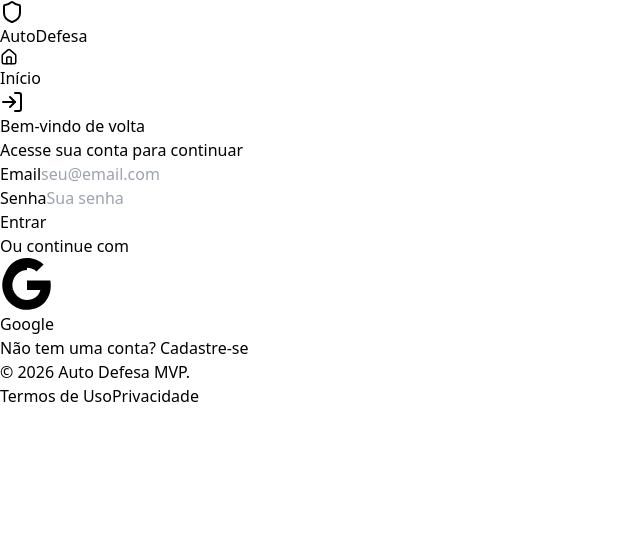
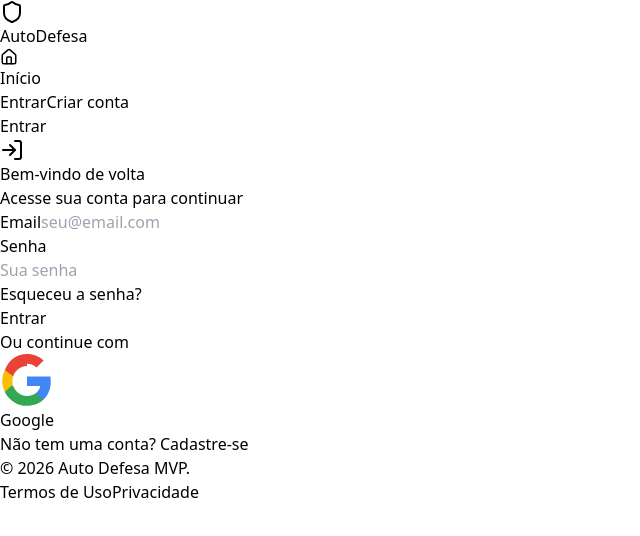
Before and after one commit to rodrigocvmd/auto-defesa, a React (Vite) app in the folder client/: page /login in a window 1280 px wide. Shown: the top 536 px of the page, without its empty margins (0-640 px from the left). Built offline with nearby package versions, Linux system fonts and the light colour scheme; no server answers; the HTML template or start-up script is replaced by a standard one.

Commit message:
feat: auth logic updated

```diff
--- a/client/src/layouts/MainLayout.jsx
+++ b/client/src/layouts/MainLayout.jsx
@@ -1,10 +1,22 @@
 import React from 'react';
-import { Link, useLocation } from 'react-router-dom';
-import { Shield, Home } from 'lucide-react';
+import { Link, useLocation, useNavigate } from 'react-router-dom';
+import { Shield, Home, User, LogOut } from 'lucide-react';
+import { useAuth } from '../contexts/AuthContext';
 
 const MainLayout = ({ children }) => {
   const location = useLocation();
+  const navigate = useNavigate();
+  const { currentUser, logout } = useAuth();
   const isHome = location.pathname === '/';
+
+  async function handleLogout() {
+    try {
+        await logout();
+        navigate('/login');
+    } catch (error) {
+        console.error("Erro ao sair", error);
+    }
+  }
 
   return (
     <div className="min-h-screen bg-gray-50 flex flex-col font-sans">
@@ -24,18 +36,49 @@ const MainLayout = ({ children }) => {
               </span>
             </Link>
 
-            {/* Desktop Navigation (Pode crescer no futuro) */}
-            <nav className="hidden md:flex gap-6">
+            {/* Desktop Navigation */}
+            <nav className="hidden md:flex items-center gap-6">
               {!isHome && (
                 <Link to="/" className="text-gray-500 hover:text-blue-600 font-medium transition-colors flex items-center gap-2">
                   <Home size={18} /> Início
                 </Link>
               )}
+
+              <div className="h-6 w-px bg-gray-200 mx-2"></div>
+
+              {currentUser ? (
+                 <div className="flex items-center gap-4">
+                    <span className="text-sm text-gray-600 truncate max-w-[150px]">
+                        {currentUser.email}
+                    </span>
+                    <button
+                        onClick={handleLogout}
+                        className="text-gray-500 hover:text-red-600 font-medium transition-colors flex items-center gap-2"
+                    >
+                        <LogOut size={18} /> Sair
+                    </button>
+                 </div>
+              ) : (
+                <div className="flex items-center gap-4">
+                    <Link to="/login" className="text-gray-600 hover:text-blue-600 font-medium transition-colors">
+                        Entrar
+                    </Link>
+                    <Link to="/register" className="bg-blue-600 hover:bg-blue-700 text-white px-4 py-2 rounded-lg font-medium transition-colors">
+                        Criar conta
+                    </Link>
+                </div>
+              )}
             </nav>
 
-            {/* Mobile Action (opcional, placeholder) */}
-            <div className="md:hidden">
-              {/* Menu hamburguer iria aqui se necessário */}
+            {/* Mobile Action (simplificado) */}
+            <div className="md:hidden flex items-center gap-4">
+                {currentUser ? (
+                     <button onClick={handleLogout} className="text-gray-600">
+                        <LogOut size={20} />
+                     </button>
+                ) : (
+                    <Link to="/login" className="text-blue-600 font-medium">Entrar</Link>
+                )}
             </div>
           </div>
         </div>
--- a/client/src/pages/Login.jsx
+++ b/client/src/pages/Login.jsx
@@ -2,14 +2,17 @@ import React, { useState } from 'react';
 import { useAuth } from '../contexts/AuthContext';
 import { Link, useNavigate } from 'react-router-dom';
 import MainLayout from '../layouts/MainLayout';
-import { AlertCircle, LogIn } from 'lucide-react';
+import { AlertCircle, LogIn, KeyRound, ArrowLeft } from 'lucide-react';
 
 export default function Login() {
     const [email, setEmail] = useState('');
     const [password, setPassword] = useState('');
     const [error, setError] = useState('');
+    const [message, setMessage] = useState('');
     const [loading, setLoading] = useState(false);
-    const { login, loginWithGoogle } = useAuth();
+    const [isResetMode, setIsResetMode] = useState(false);
+
+    const { login, loginWithGoogle, resetPassword } = useAuth();
     const navigate = useNavigate();
 
     async function handleSubmit(e) {
@@ -17,12 +20,23 @@ export default function Login() {
 
         try {
             setError('');
+            setMessage('');
             setLoading(true);
+
+            if (isResetMode) {
+                await resetPassword(email);
+                setMessage('Verifique seu email para instruções de redefinição de senha.');
+            } else {
                 await login(email, password);
                 navigate('/');
+            }
         } catch (err) {
             console.error(err);
+            if (isResetMode) {
+                setError('Falha ao redefinir a senha. Verifique se o email está correto.');
+            } else {
                 setError('Falha ao fazer login. Verifique suas credenciais.');
+            }
         }
 
         setLoading(false);
@@ -41,22 +55,41 @@ export default function Login() {
         setLoading(false);
     }
 
+    function toggleMode() {
+        setIsResetMode(!isResetMode);
+        setError('');
+        setMessage('');
+    }
+
     return (
         <MainLayout>
             <div className="flex items-center justify-center min-h-[60vh]">
                 <div className="w-full max-w-md bg-white rounded-2xl shadow-sm border border-gray-200 p-8">
                     <div className="text-center mb-8">
                         <div className="bg-blue-100 p-3 rounded-full w-fit mx-auto mb-4 text-blue-600">
-                            <LogIn size={24} />
+                            {isResetMode ? <KeyRound size={24} /> : <LogIn size={24} />}
                         </div>
-                        <h2 className="text-2xl font-bold text-gray-900">Bem-vindo de volta</h2>
-                        <p className="text-gray-500 mt-2">Acesse sua conta para continuar</p>
+                        <h2 className="text-2xl font-bold text-gray-900">
+                            {isResetMode ? 'Redefinir Senha' : 'Bem-vindo de volta'}
+                        </h2>
+                        <p className="text-gray-500 mt-2">
+                            {isResetMode
+                                ? 'Informe seu email para recuperar o acesso'
+                                : 'Acesse sua conta para continuar'}
+                        </p>
                     </div>
 
                     {error && (
                         <div className="bg-red-50 text-red-600 p-3 rounded-lg mb-6 flex items-center gap-2 text-sm">
                             <AlertCircle size={16} />
                             {error}
+                        </div>
+                    )}
+
+                    {message && (
+                        <div className="bg-green-50 text-green-600 p-3 rounded-lg mb-6 flex items-center gap-2 text-sm">
+                            <AlertCircle size={16} />
+                            {message}
                         </div>
                     )}
 
@@ -72,8 +105,12 @@ export default function Login() {
                                 onChange={(e) => setEmail(e.target.value)}
                             />
                         </div>
+
+                        {!isResetMode && (
                             <div>
-                            <label className="block text-sm font-medium text-gray-700 mb-1">Senha</label>
+                                <div className="flex justify-between items-center mb-1">
+                                    <label className="block text-sm font-medium text-gray-700">Senha</label>
+                                </div>
                                 <input
                                     type="password"
                                     required
@@ -82,17 +119,40 @@ export default function Login() {
                                     value={password}
                                     onChange={(e) => setPassword(e.target.value)}
                                 />
+                                <div className="text-right mt-1">
+                                    <button
+                                        type="button"
+                                        onClick={toggleMode}
+                                        className="text-sm text-blue-600 hover:text-blue-500"
+                                    >
+                                        Esqueceu a senha?
+                                    </button>
                                 </div>
+                            </div>
+                        )}
 
                         <button
                             type="submit"
                             disabled={loading}
                             className="w-full bg-blue-600 hover:bg-blue-700 text-white font-semibold py-2.5 rounded-lg transition-colors disabled:opacity-50"
                         >
-                            {loading ? 'Entrando...' : 'Entrar'}
+                            {loading
+                                ? 'Carregando...'
+                                : (isResetMode ? 'Enviar email de recuperação' : 'Entrar')
+                            }
                         </button>
                     </form>
 
+                    {isResetMode ? (
+                        <div className="mt-6 text-center">
+                            <button
+                                onClick={toggleMode}
+                                className="text-gray-600 hover:text-gray-900 flex items-center justify-center gap-2 mx-auto transition-colors"
+                            >
+                                <ArrowLeft size={16} /> Voltar para o Login
+                            </button>
+                        </div>
+                    ) : (
                         <div className="mt-6">
                             <div className="relative">
                                 <div className="absolute inset-0 flex items-center">
@@ -109,26 +169,13 @@ export default function Login() {
                                 className="mt-6 w-full bg-white border border-gray-300 hover:bg-gray-50 text-gray-700 font-medium py-2.5 rounded-lg transition-colors flex items-center justify-center gap-2"
                             >
                                 <svg className="w-5 h-5" viewBox="0 0 24 24">
-                                <path
-                                    fill="currentColor"
-                                    d="M22.56 12.25c0-.78-.07-1.53-.2-2.25H12v4.26h5.92c-.26 1.37-1.04 2.53-2.21 3.31v2.77h3.57c2.08-1.92 3.28-4.74 3.28-8.09z"
-                                />
-                                <path
-                                    fill="currentColor"
-                                    d="M12 23c2.97 0 5.46-.98 7.28-2.66l-3.57-2.77c-.98.66-2.23 1.06-3.71 1.06-2.86 0-5.29-1.93-6.16-4.53H2.18v2.84C3.99 20.53 7.7 23 12 23z"
-                                />
-                                <path
-                                    fill="currentColor"
-                                    d="M5.84 14.09c-.22-.66-.35-1.36-.35-2.09s.13-1.43.35-2.09V7.07H2.18C1.43 8.55 1 10.22 1 12s.43 3.45 1.18 4.93l2.85-2.84z"
-                                />
-                                <path
-                                    fill="currentColor"
-                                    d="M12 4.36c1.62 0 3.06.56 4.21 1.64l3.15-3.15C17.45 1.09 14.97 0 12 0 7.7 0 3.99 2.47 2.18 7.07l3.66 2.84c.87-2.6 3.3-4.53 6.16-4.53z"
-                                />
+                                    <path d="M22.56 12.25c0-.78-.07-1.53-.2-2.25H12v4.26h5.92c-.26 1.37-1.04 2.53-2.21 3.31v2.77h3.57c2.08-1.92 3.28-4.74 3.28-8.09z" fill="#4285F4" />
+                                    <path d="M12 23c2.97 0 5.46-.98 7.28-2.66l-3.57-2.77c-.98.66-2.23 1.06-3.71 1.06-2.86 0-5.29-1.93-6.16-4.53H2.18v2.84C3.99 20.53 7.7 23 12 23z" fill="#34A853" />
+                                    <path d="M5.84 14.09c-.22-.66-.35-1.36-.35-2.09s.13-1.43.35-2.09V7.07H2.18C1.43 8.55 1 10.22 1 12s.43 3.45 1.18 4.93l2.85-2.84z" fill="#FBBC05" />
+                                    <path d="M12 4.36c1.62 0 3.06.56 4.21 1.64l3.15-3.15C17.45 1.09 14.97 0 12 0 7.7 0 3.99 2.47 2.18 7.07l3.66 2.84c.87-2.6 3.3-4.53 6.16-4.53z" fill="#EA4335" />
                                 </svg>
                                 Google
                             </button>
-                    </div>
 
                             <div className="mt-8 text-center text-sm text-gray-600">
                                 Não tem uma conta?{' '}
@@ -137,6 +184,8 @@ export default function Login() {
                                 </Link>
                             </div>
                         </div>
+                    )}
+                </div>
             </div>
         </MainLayout>
     );
```
Also changed, not shown: client/src/contexts/AuthContext.jsx (+8 -2 lines), client/src/pages/Register.jsx (+4 -16 lines), 1 other file (tests, documents, lock files or other folders). Lines whose indentation alone changed are shown as unchanged.
